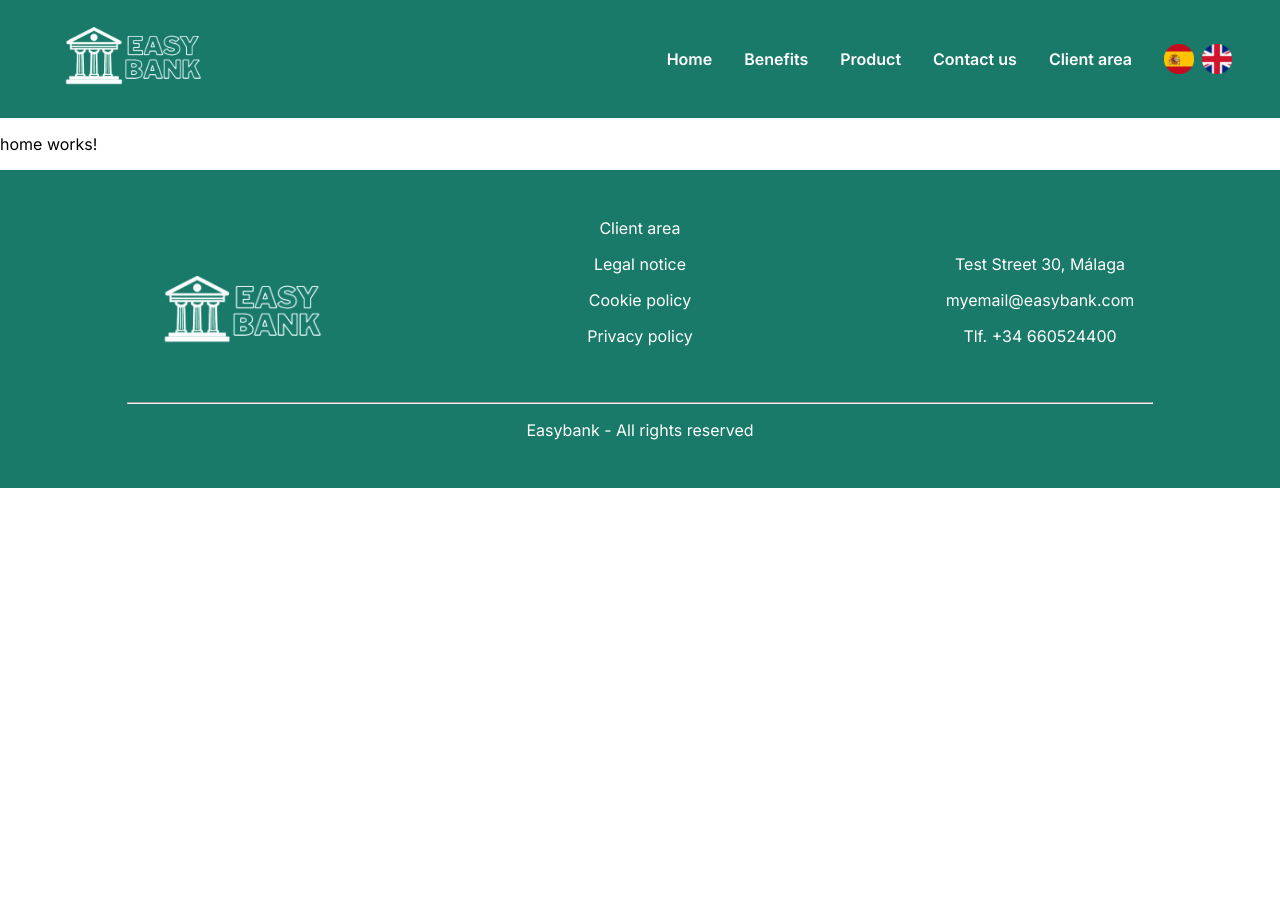
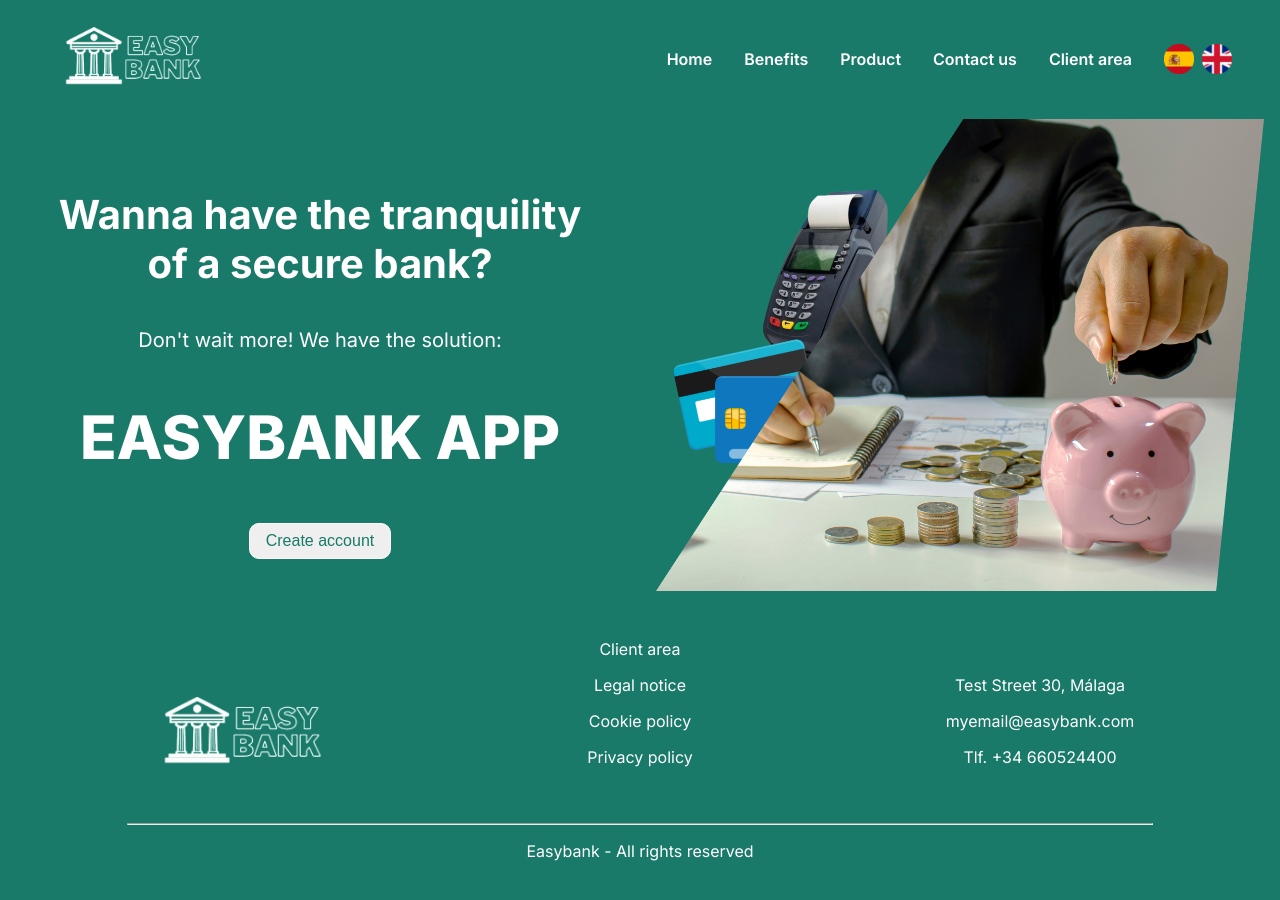
Before and after one commit to Juanlu3095/Easybank, an Angular app: page / in a window 1280 px wide. Shown: the top 900 px of the page. Before the commit the page ends 800 px from the top, so only its background shows below. Built offline with nearby package versions, Linux system fonts and the light colour scheme.

Commit message:
home add hero section

```diff
--- a/src/app/pages/home/home.css
+++ b/src/app/pages/home/home.css
@@ -0,0 +1,69 @@
+/* MOBILE */
+
+/* TABLET */
+@media screen and (min-width: 767px){
+
+}
+
+/* DESKTOP */
+@media screen and (min-width: 1024px){
+    #hero{
+        background-color: var(--easybank-green);
+        display: flex;
+        flex-direction: row;
+    }
+
+    /* HERO SECTION */
+    #hero div.hero-right, #hero div.hero-left{
+        width: 50%;
+        display: flex;
+        flex-direction: column;
+        justify-content: center;
+        align-items: center;
+    }
+
+    /* HERO LEFT */
+    div.hero-left p.cta{
+        color: white;
+        font-size: 40px;
+        text-align: center;
+    }
+
+    div.hero-left span.cta-sub{
+        color: white;
+        font-size: 20px;
+        font-weight: 400;
+        text-align: center;
+    }
+
+    h1{
+        color: white;
+        font-size: 60px;
+        font-weight: 800;
+    }
+
+    div.hero-left button.btn-createaccount{
+        border: 1px solid white;
+        border-radius: 10px;
+        padding: 0.5rem 1rem;
+    }
+
+    div.hero-left button.btn-createaccount:hover{
+        background-color: var(--easybank-green);
+    }
+
+    div.hero-left button.btn-createaccount a{
+        color: var(--easybank-green);
+        font-size: 16px;
+        text-decoration: none;
+    }
+
+    div.hero-left button.btn-createaccount a:hover{
+        color: white;
+    }
+
+    .hero-right img{
+        width: 95%;
+    }
+
+}
--- a/src/app/pages/home/home.html
+++ b/src/app/pages/home/home.html
@@ -2,7 +2,43 @@
 <app-header></app-header>
 
 <!-- HOME -->
-<p>home works!</p>
+<main id="home">
+    <section id="hero">
+        <div class="hero-left">
+            <p class="cta">
+                <strong>
+                    Wanna have the tranquility <br> of a secure bank?
+                </strong>
+            </p>
+            <span class="cta-sub">
+                Don't wait more! We have the solution:
+            </span>
+            <h1>EASYBANK APP</h1>
+            <button class="btn-createaccount">
+                <a href="">
+                    Create account
+                </a>
+            </button>
+        </div>
+        <div class="hero-right">
+            <img src="/img/image-hero.png" alt="hero-image">
+        </div>
+    </section>
+
+    <section id="benefits">
+
+    </section>
+
+    <section id="product">
+
+    </section>
+
+    <section id="contact">
+
+    </section>
+
+</main>
+
 
 <!-- FOOTER -->
 <app-footer></app-footer>
```
Also changed, not shown: public/img/image-hero.png.
